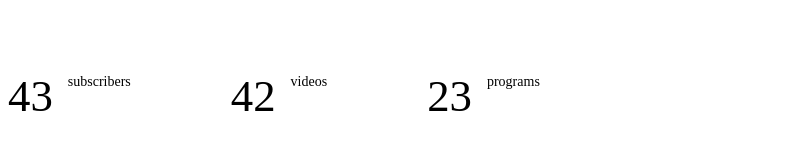
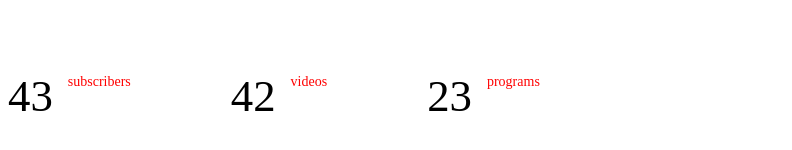
Before and after one commit to aleksspeaker/hospi, a Next.js app: page / in a window 1280 px wide. Shown: the part 368-518 px from the top of the page, without its empty margins (0-792 px from the left). Built offline with nearby package versions, Linux system fonts and the light colour scheme.

Commit message:
Numeric category refactoring

```diff
--- a/src/components/NumericalCategory/NumericalCategory.tsx
+++ b/src/components/NumericalCategory/NumericalCategory.tsx
@@ -1,5 +1,4 @@
 import React from 'react';
-// import "./NumericalCategory.scss";
 
 interface INumericalCategoryProps {
   amount: number;
@@ -9,11 +8,9 @@ interface INumericalCategoryProps {
 const NumericalCategory = (props: INumericalCategoryProps) => {
   const { amount, category } = props;
   return (
-    <>
-      <div className="Numerical-category">
-        <h3>{amount}</h3>
-        <small>{category}</small>
-      </div>
+    <div>
+      <h3>{amount}</h3>
+      <small>{category}</small>
       <style jsx>{`
         div {
           display: flex;
@@ -26,18 +23,12 @@ const NumericalCategory = (props: INumericalCategoryProps) => {
           margin: 0 15px 0 0;
         }
         small {
-          color: $PALE_FONT;
+          color: red;
           font-size: 14px;
           margin-top: 4px;
         }
-        .Numerical-categories {
-          display: flex;
-          position: absolute;
-          bottom: 30px;
-          font-weight: 500;
-        }
       `}</style>
-    </>
+    </div>
   );
 };
 
```
